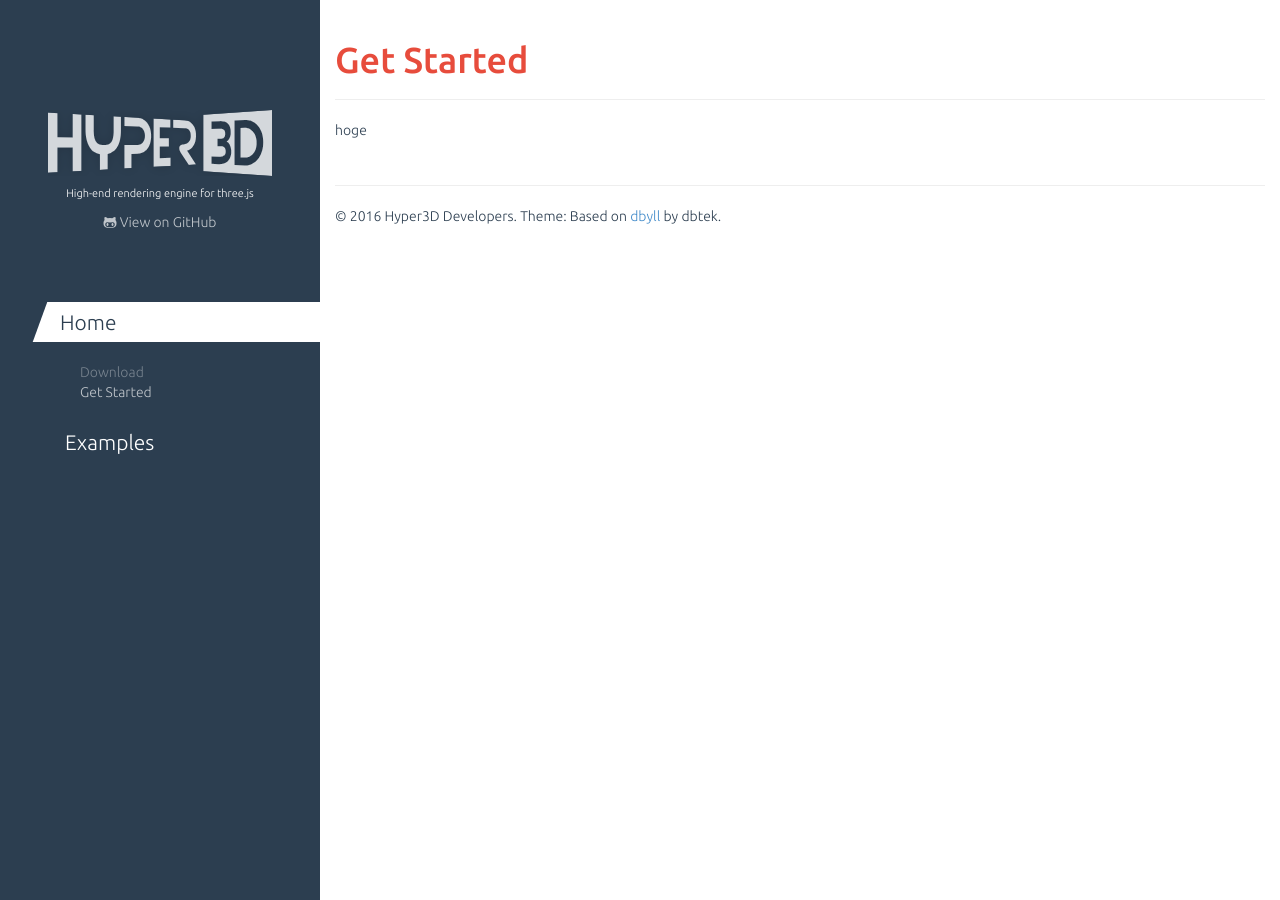
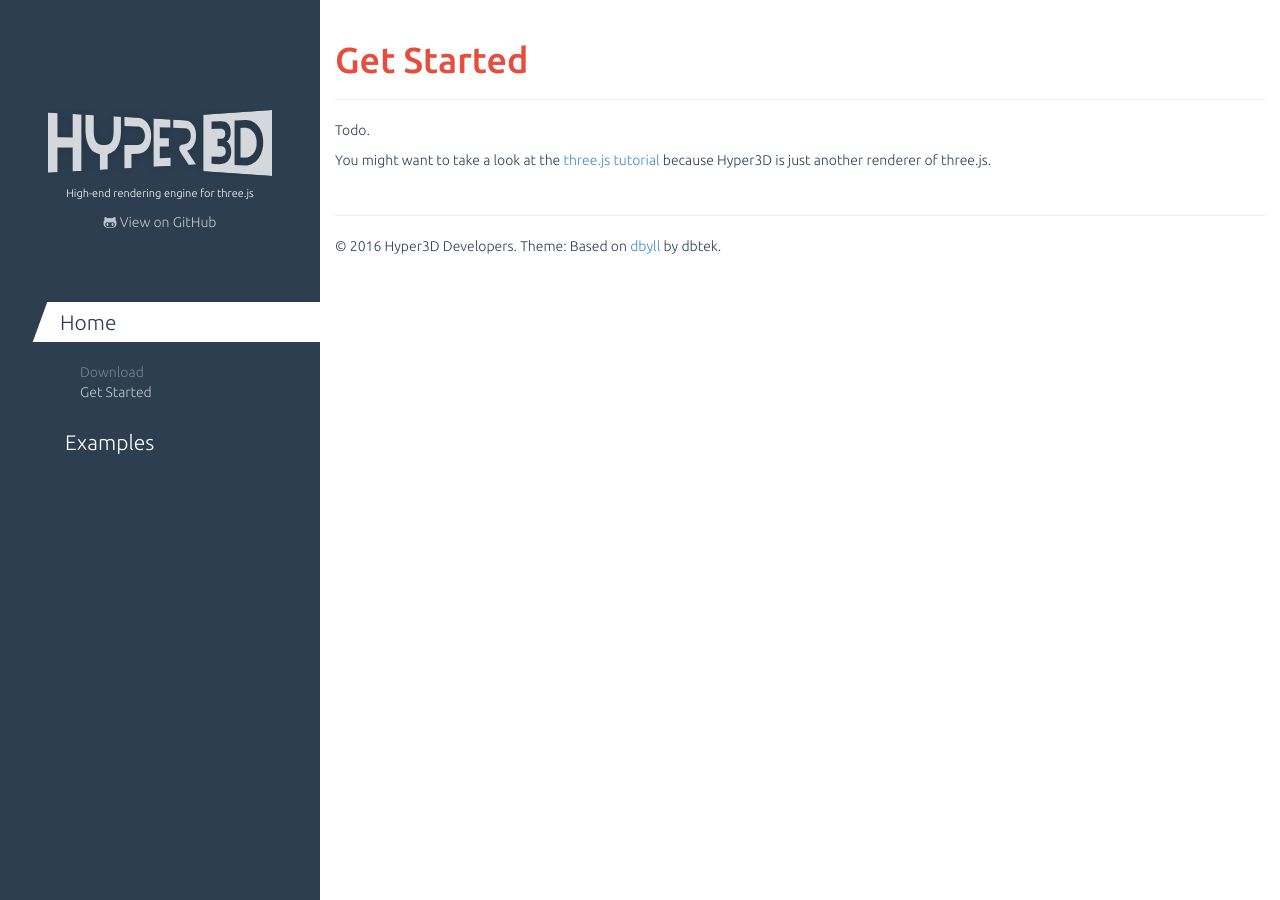
Before and after one commit to Hyper3D/hyper3d.github.io, a Jekyll site: the page built from start.md, in a window 1280 px wide. Built offline with Jekyll 4.4.1, drawn with Linux system fonts in a browser that asks for light colours; Markdown is read by kramdown in place of the engine named in the settings.

Commit message:
update start.md

```diff
--- a/start.md
+++ b/start.md
@@ -3,4 +3,6 @@ layout: page
 title: Get Started
 ---
 
-hoge
+Todo.
+
+You might want to take a look at the [three.js tutorial](http://threejs.org/docs/index.html#Manual/Introduction/Creating_a_scene) because Hyper3D is just another renderer of three.js.
```
